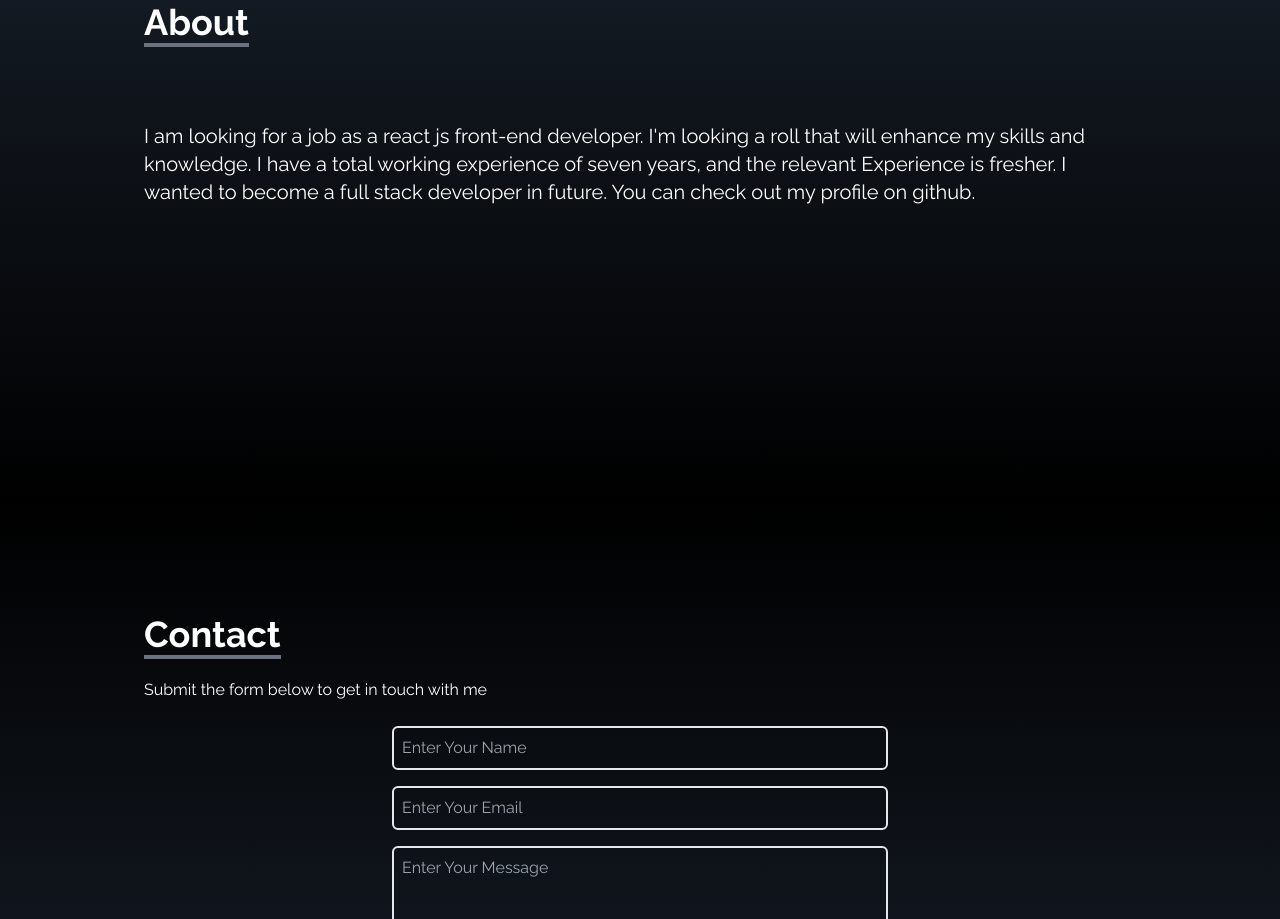
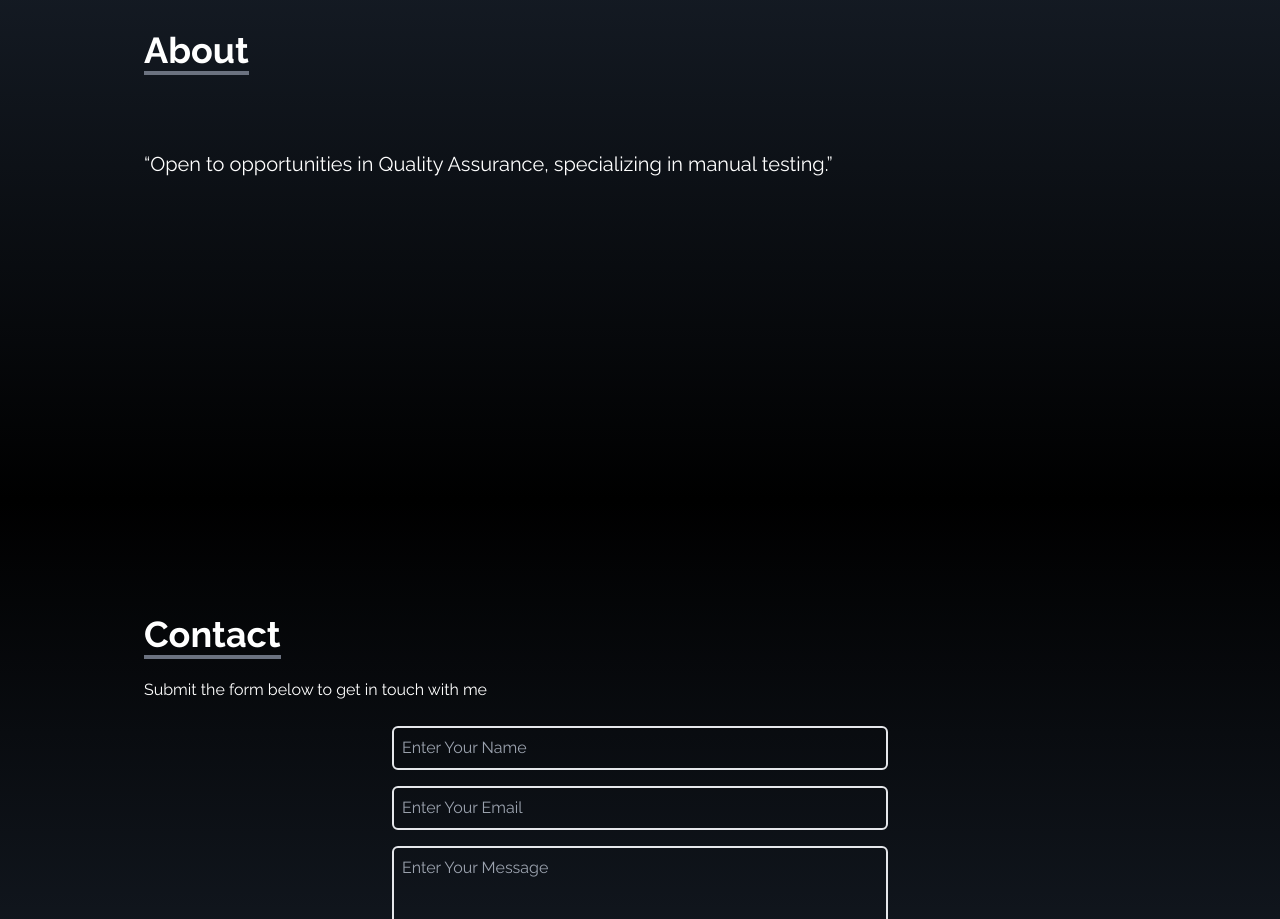
Before and after one commit to cspal12/portfolio, a React (Create React App) app: page / in a window 1280 px wide. Shown: the part 1100-2019 px from the top of the page. Built offline with nearby package versions, Linux system fonts and the light colour scheme.

Commit message:
Update About.jsx

```diff
--- a/src/Component/About.jsx
+++ b/src/Component/About.jsx
@@ -13,11 +13,7 @@ const About = () => {
           </p>
         </div>
         <p className="text-xl mt-20">
-          I am looking for a job as a react js front-end developer. I'm looking
-          a roll that will enhance my skills and knowledge. I have a total
-          working experience of seven years, and the relevant Experience is
-          fresher. I wanted to become a full stack developer in future. You can
-          check out my profile on github.
+          “Open to opportunities in Quality Assurance, specializing in manual testing.”
         </p>
 
         <br />
```
